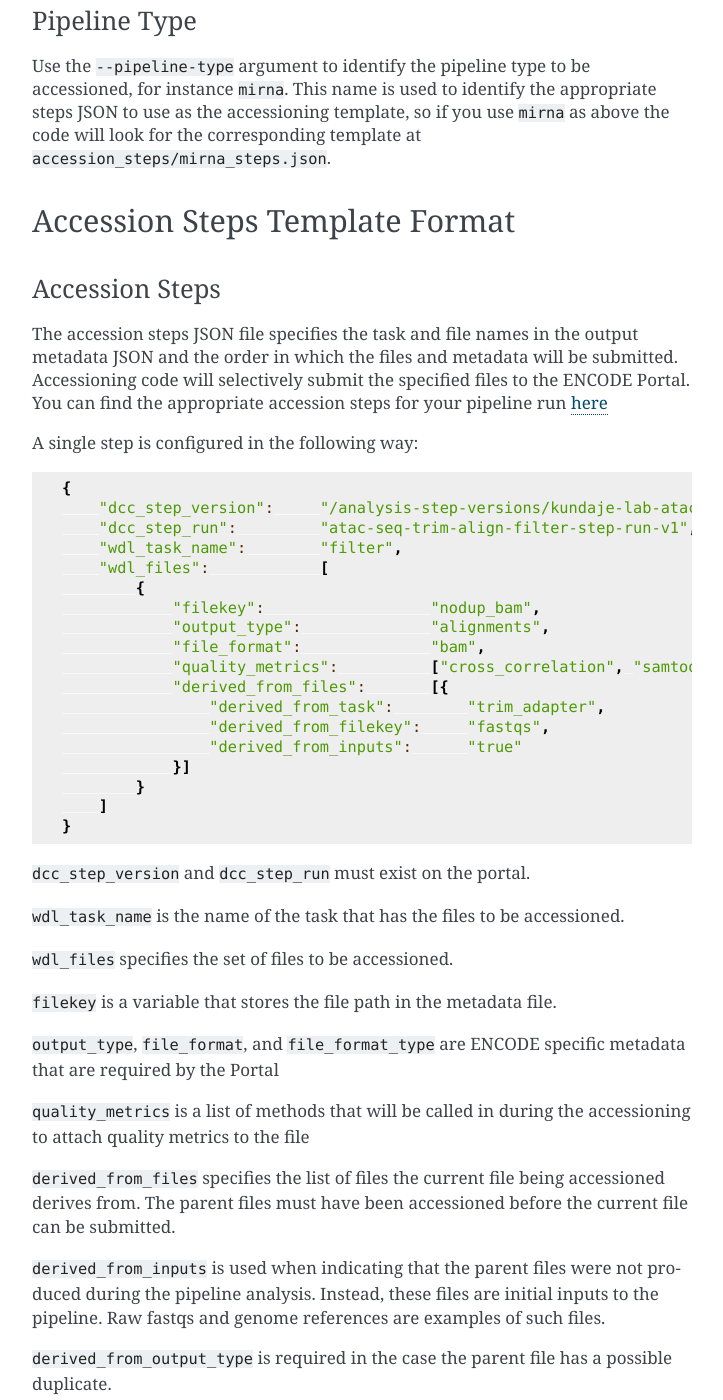
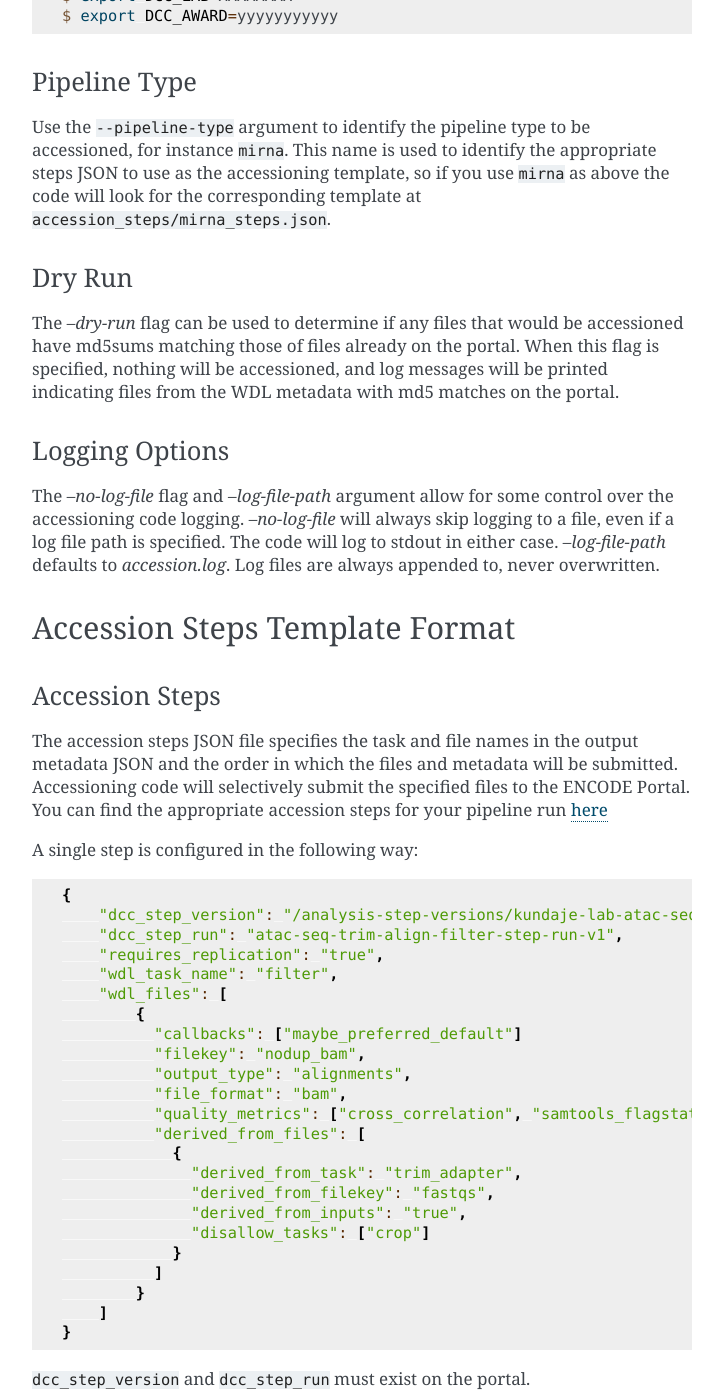
Before and after one commit to ENCODE-DCC/accession, a Sphinx documentation site: the page built from docs/index.rst, in a window 1280 px wide and 1400 px high, scrolled down 1771 px. Shown: the whole window, without its empty margins (388-1111 px from the left). Built offline with Sphinx 7.4.7, drawn with Linux system fonts in a browser that asks for light colours; some of the changed text lies outside the part shown.

Commit message:
PIP-1028 update docs (#56)

```diff
--- a/README.rst
+++ b/README.rst
@@ -21,22 +21,25 @@ accession
 Installation
 =============
 
+Note: intallation requires Python >= 3.6
+
 .. code-block:: console
 
     $ pip install accession
 
-In addition to installing the module, make sure to provide your API keys from the ENCODE portal:
+Next, provide your API keys from the ENCODE portal:
 
 .. code-block:: console
 
     $ export DCC_API_KEY=XXXXXXXX
     $ export DCC_SECRET_KEY=yyyyyyyyyyy
 
-You will also need `Google Application Credentials <https://cloud.google.com/video-intelligence/docs/common/auth#set_up_a_service_account/>`_ in your environment. Obtain and set your service account credentials:
+You will also need to authenticate with Google Cloud if using WDL metadata from pipeline runs on Google Cloud. Run the following two commands and follow the prompts:
 
 .. code-block:: console
 
-    $ export GOOGLE_APPLICATION_CREDENTIALS=<path_to_service_account_file>
+    $ gcloud auth login --no-launch-browser
+    $ gcloud auth application-default login --no-launch-browser
 
 | Finally, it is highly recommended to set the DCC_LAB and DCC_AWARD environment
   variables for ease of use. These correspond to the lab and award identifiers given by
@@ -54,7 +57,7 @@ Usage
 
     $ accession --accession-metadata metadata.json \
                 --pipeline-type mirna \
-                --server dev \
+                --server dev
 
 Please see the `docs <https://accession.readthedocs.io/en/latest/#detailed-argument-description>`_ for greater detail on these input parameters.
 
--- a/docs/index.rst
+++ b/docs/index.rst
@@ -48,6 +48,23 @@ Pipeline Type
   steps JSON to use as the accessioning template, so if you use ``mirna`` as above the
   code will look for the corresponding template at ``accession_steps/mirna_steps.json``.
 
+Dry Run
+-------
+
+| The `--dry-run` flag can be used to determine if any files that would be accessioned
+  have md5sums matching those of files already on the portal. When this flag is
+  specified, nothing will be accessioned, and log messages will be printed indicating
+  files from the WDL metadata with md5 matches on the portal.
+
+Logging Options
+----------------
+
+| The `--no-log-file` flag and `--log-file-path` argument allow for some control over
+  the accessioning code logging. `--no-log-file` will always skip logging to a file,
+  even if a log file path is specified. The code will log to stdout in either case.
+  `--log-file-path` defaults to `accession.log`. Log files are always appended to, never
+  overwritten.
+
 Accession Steps Template Format
 ===============================
 
@@ -64,25 +81,32 @@ A single step is configured in the following way:
 .. code-block:: javascript
 
     {
-        "dcc_step_version":     "/analysis-step-versions/kundaje-lab-atac-seq-trim-align-filter-step-v-1-0/",
-        "dcc_step_run":         "atac-seq-trim-align-filter-step-run-v1",
-        "wdl_task_name":        "filter",
-        "wdl_files":            [
+        "dcc_step_version": "/analysis-step-versions/kundaje-lab-atac-seq-trim-align-filter-step-v-1-0/",
+        "dcc_step_run": "atac-seq-trim-align-filter-step-run-v1",
+        "requires_replication": "true",
+        "wdl_task_name": "filter",
+        "wdl_files": [
             {
-                "filekey":                  "nodup_bam",
-                "output_type":              "alignments",
-                "file_format":              "bam",
-                "quality_metrics":          ["cross_correlation", "samtools_flagstat"],
-                "derived_from_files":       [{
-                    "derived_from_task":        "trim_adapter",
-                    "derived_from_filekey":     "fastqs",
-                    "derived_from_inputs":      "true"
-                }]
+              "callbacks": ["maybe_preferred_default"]
+              "filekey": "nodup_bam",
+              "output_type": "alignments",
+              "file_format": "bam",
+              "quality_metrics": ["cross_correlation", "samtools_flagstat"],
+              "derived_from_files": [
+                {
+                  "derived_from_task": "trim_adapter",
+                  "derived_from_filekey": "fastqs",
+                  "derived_from_inputs": "true",
+                  "disallow_tasks": ["crop"]
+                }
+              ]
             }
         ]
     }
 
 ``dcc_step_version`` and ``dcc_step_run`` must exist on the portal.
+
+``requires_replication`` indicates that a given step and files should only be accessioned if the experiment is replicated.
 
 ``wdl_task_name`` is the name of the task that has the files to be accessioned.
 
@@ -94,11 +118,15 @@ A single step is configured in the following way:
 
 ``quality_metrics`` is a list of methods that will be called in during the accessioning to attach quality metrics to the file
 
+``callbacks`` is an array of strings referencing methods of the appropriate ``Accession`` subclass. This can be used to change or add arbitrary properties on the file.
+
 ``derived_from_files`` specifies the list of files the current file being accessioned derives from. The parent files must have been accessioned before the current file can be submitted.
 
 ``derived_from_inputs`` is used when indicating that the parent files were not produced during the pipeline analysis. Instead, these files are initial inputs to the pipeline. Raw fastqs and genome references are examples of such files.
 
 ``derived_from_output_type`` is required in the case the parent file has a possible duplicate.
+
+``disallow_tasks`` can be used to tell the accessioning code not to search particular branches of the workflow digraph when searching up for parent files. This is useful for situations where the workflow exhibits a diamond dependency leading to unwanted files in the ``derived_from``.
 
 Table of Contents
 ==================
```
Also changed, not shown: docs/development.rst (+4 -3 lines).
